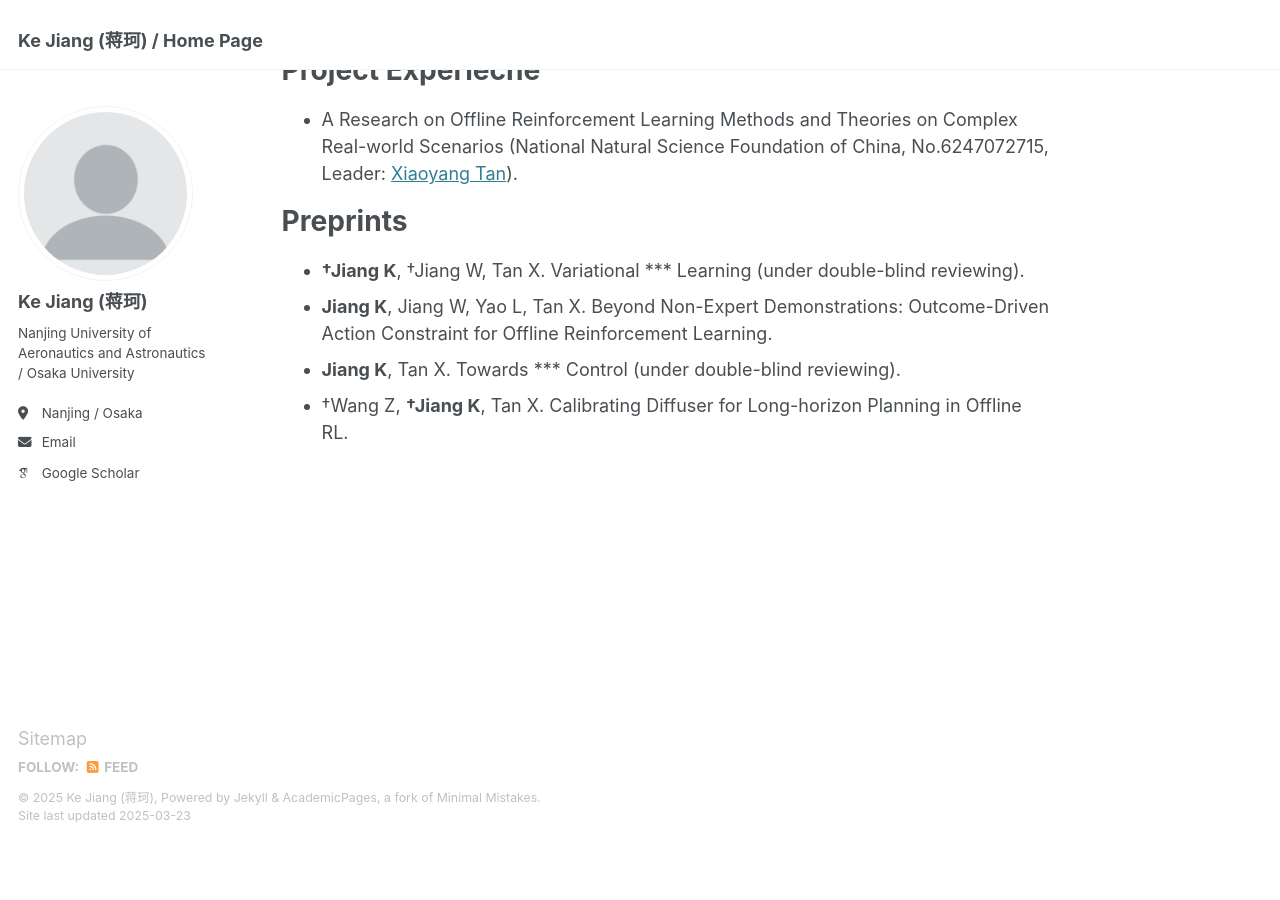
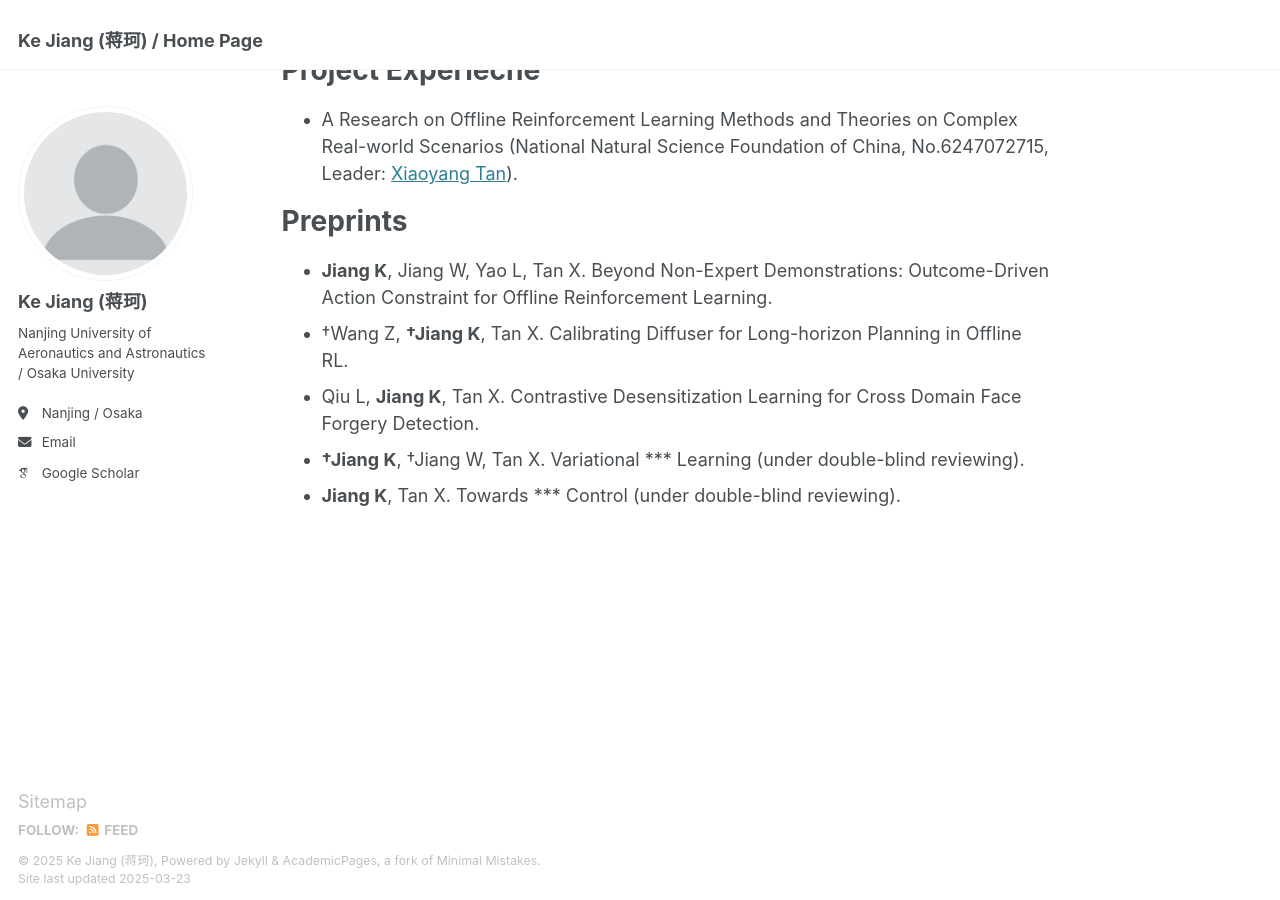
Before and after one commit to Jack10843/Jack10843.github.io, a Jekyll site: the page built from _pages/about.md, in a window 1280 px wide and 900 px high, scrolled down 1093 px. Built offline with Jekyll 4.4.1, drawn with Linux system fonts in a browser that asks for light colours; some web fonts are replaced; before the commit the page ends 1937 px from its top, so only the background shows below that.

Commit message:
Update about.md

```diff
--- a/_pages/about.md
+++ b/_pages/about.md
@@ -37,7 +37,8 @@ Project Experiecne
 
 Preprints
 ======
+ - **Jiang K**, Jiang W, Yao L, Tan X. Beyond Non-Expert Demonstrations: Outcome-Driven Action Constraint for Offline Reinforcement Learning.
+ - †Wang Z, **†Jiang K**, Tan X. Calibrating Diffuser for Long-horizon Planning in Offline RL.
+ - Qiu L, **Jiang K**, Tan X. Contrastive Desensitization Learning for Cross Domain Face Forgery Detection.
  - **†Jiang K**, †Jiang W, Tan X. Variational *** Learning (under double-blind reviewing).
- - **Jiang K**, Jiang W, Yao L, Tan X. Beyond Non-Expert Demonstrations: Outcome-Driven Action Constraint for Offline Reinforcement Learning.
  - **Jiang K**, Tan X. Towards *** Control (under double-blind reviewing).
- - †Wang Z, **†Jiang K**, Tan X. Calibrating Diffuser for Long-horizon Planning in Offline RL.
```
